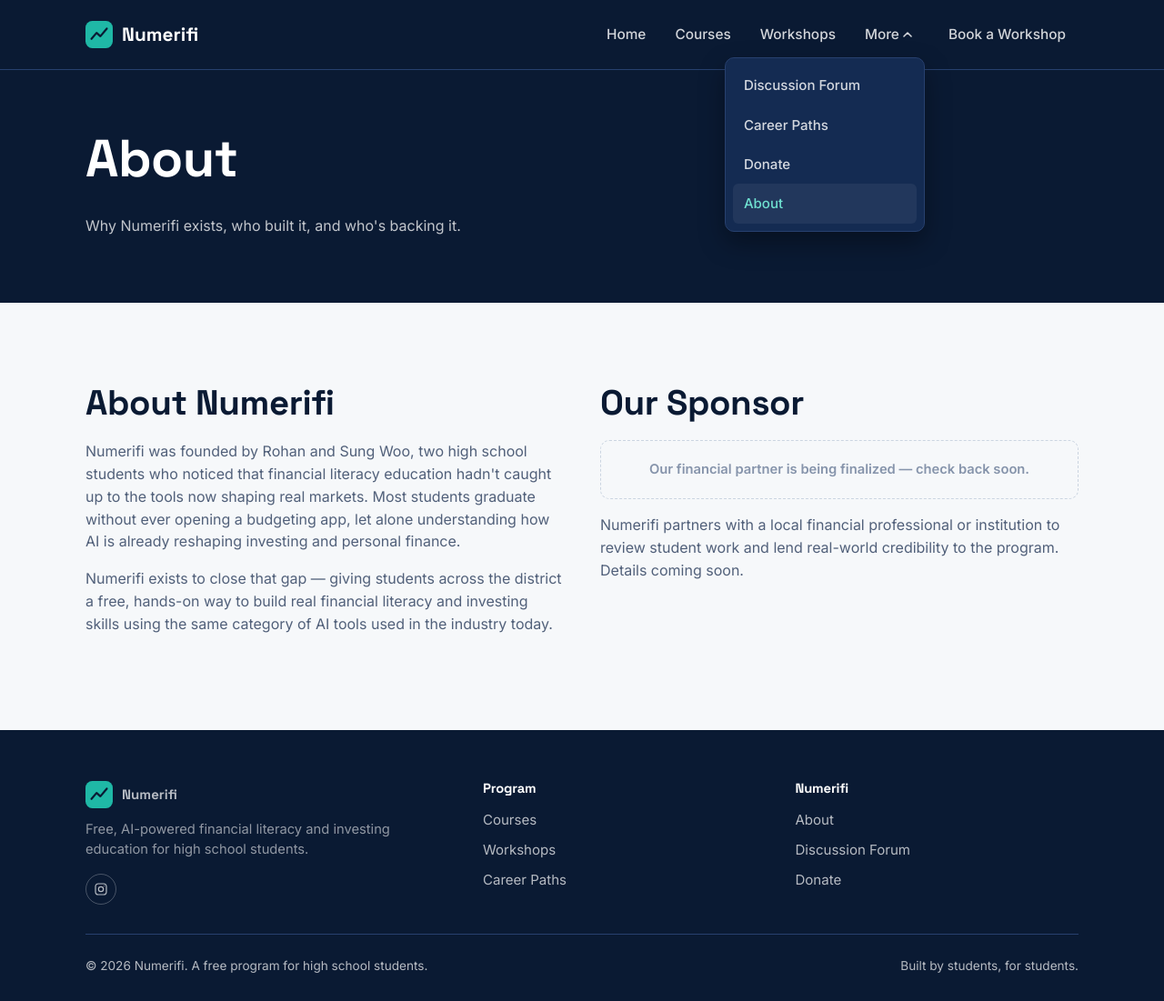
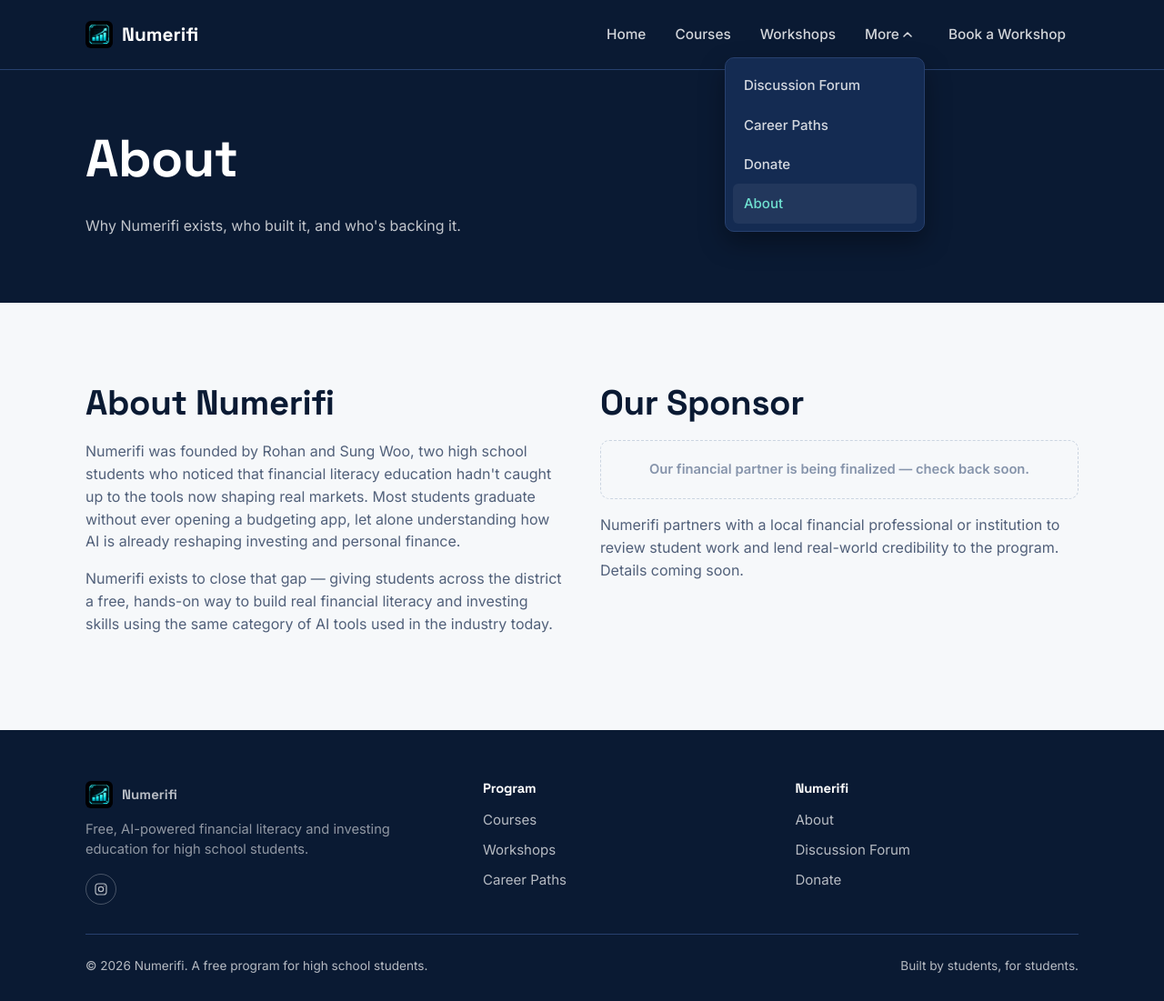
Before and after one commit to RoRaj1/numerifi-site, a plain HTML site: page about.html in a window 1280 px wide. Shown: the whole page at 91% size. Drawn offline with Linux system fonts and the light colour scheme.

Commit message:
Replace SVG brand mark with new neon chart logo
Swaps the cyan-block/checkmark SVG in the nav and footer across all
pages for logo.png, and adds a CLAUDE.md with the auto-commit workflow
instruction.

Co-Authored-By: Claude Sonnet 5 <noreply@anthropic.com>

```diff
--- a/about.html
+++ b/about.html
@@ -15,10 +15,7 @@
 <header class="site-header">
   <div class="container nav">
     <a href="index.html" class="brand">
-      <svg class="brand-mark" viewBox="0 0 32 32" fill="none" xmlns="http://www.w3.org/2000/svg" aria-hidden="true">
-        <rect width="32" height="32" rx="8" fill="#1FB8A6"/>
-        <path d="M7 21L13 14L17.5 18L25 9" stroke="#0A1A33" stroke-width="2.4" stroke-linecap="round" stroke-linejoin="round"/>
-      </svg>
+      <img class="brand-mark" src="logo.png" alt="Numerifi logo">
       Numerifi
     </a>
     <button class="nav-toggle" aria-label="Toggle menu" aria-expanded="false">
@@ -72,10 +69,7 @@
     <div class="footer-grid">
       <div class="footer-brand">
         <a href="index.html" class="brand">
-          <svg class="brand-mark" viewBox="0 0 32 32" fill="none" xmlns="http://www.w3.org/2000/svg" aria-hidden="true">
-            <rect width="32" height="32" rx="8" fill="#1FB8A6"/>
-            <path d="M7 21L13 14L17.5 18L25 9" stroke="#0A1A33" stroke-width="2.4" stroke-linecap="round" stroke-linejoin="round"/>
-          </svg>
+          <img class="brand-mark" src="logo.png" alt="Numerifi logo">
           Numerifi
         </a>
         <p>Free, AI-powered financial literacy and investing education for high school students.</p>
--- a/styles.css
+++ b/styles.css
@@ -177,6 +177,8 @@ select:focus-visible {
   width: 30px;
   height: 30px;
   flex-shrink: 0;
+  object-fit: cover;
+  border-radius: 6px;
 }
 
 .nav-links {
```
Also changed, not shown: careers.html (+2 -8 lines), courses.html (+2 -8 lines), donate.html (+2 -8 lines), forum.html (+2 -8 lines), index.html (+2 -8 lines), workshops.html (+2 -8 lines), .claude/launch.json (added), logo.png (added), 1 other file.
